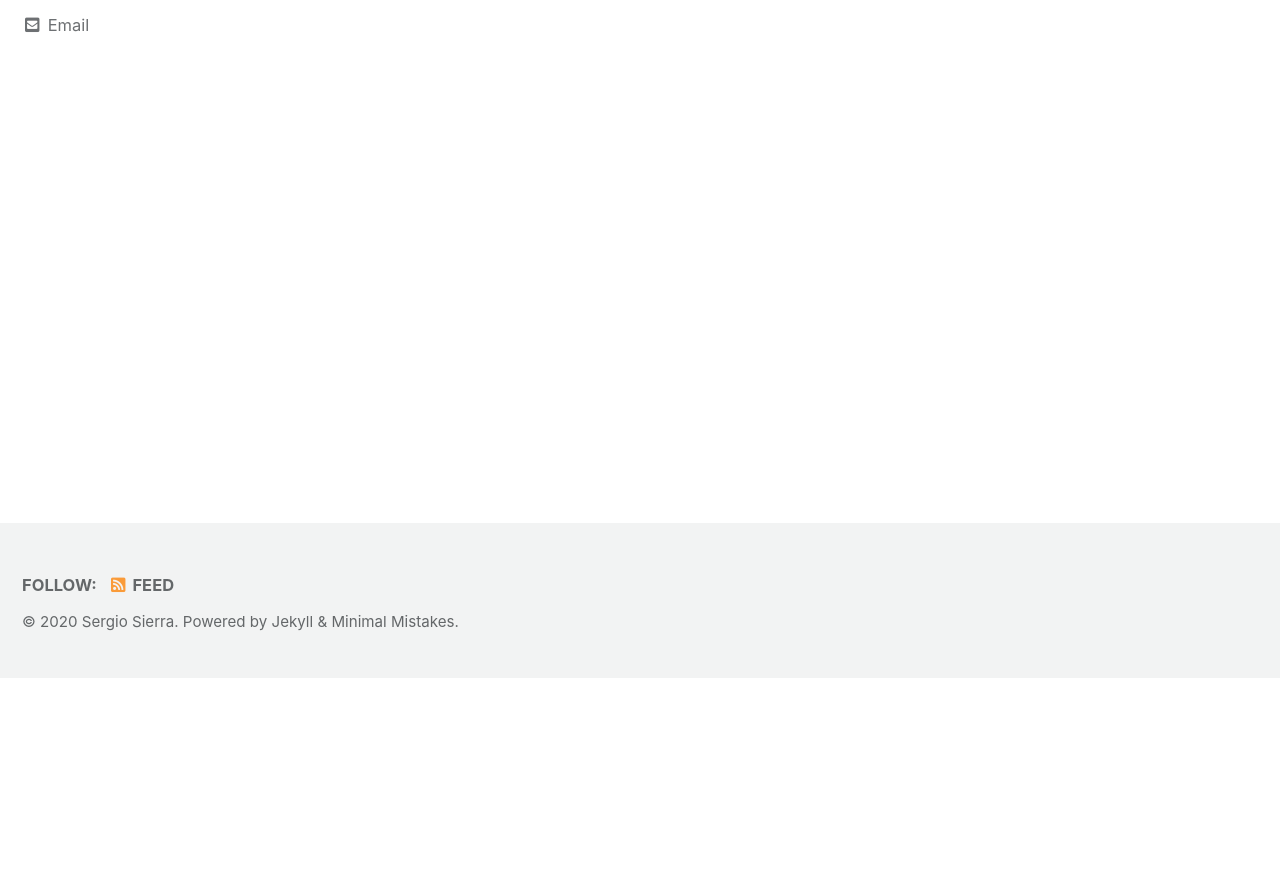
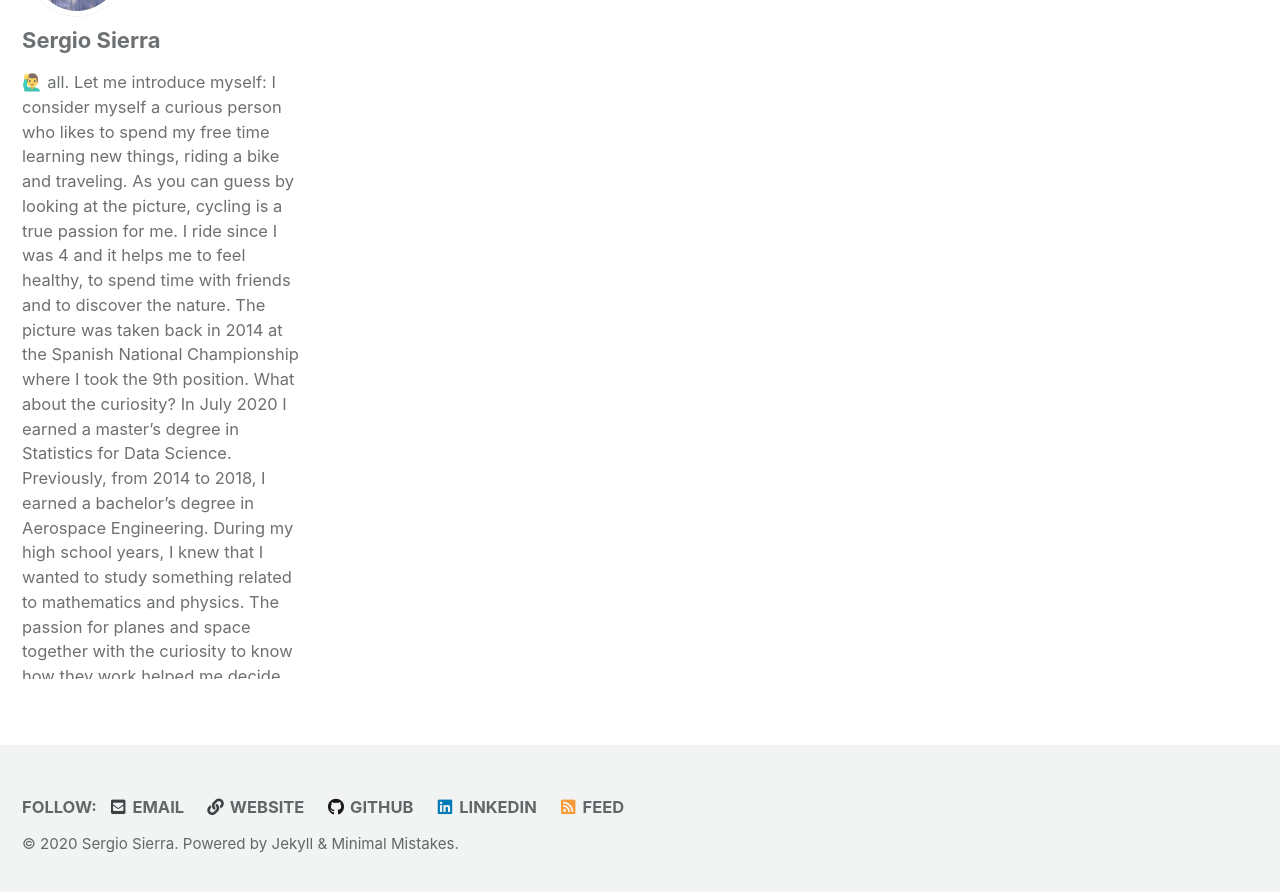
Before and after one commit to sesiga/sesiga.github.io, a Jekyll site: the page built from index.html, in a window 1280 px wide and 900 px high, scrolled down 222 px. Shown: the top 892 px of the window. Built offline with Jekyll 4.4.1, drawn with Linux system fonts in a browser that asks for light colours; cached includes are drawn as plain includes; the list of posts is cut into pages by our own code; before the commit the page ends 900 px from its top, so only the background shows below that; some of the changed text lies outside the part shown.

Commit message:
update _config.yaml
add personal information

```diff
--- a/_config.yml
+++ b/_config.yml
@@ -97,17 +97,23 @@ analytics:
 # Site Author
 author:
   name             : "Sergio Sierra"
-  avatar           : # path of avatar image, e.g. "/assets/images/bio-photo.jpg"
-  bio              : "I am an **amazing** person."
+  avatar           : /assets/images/portrait.jpg
+  bio              : "🙋‍♂ all. Let me introduce myself:
+                      I consider myself a curious person who likes to spend my free time learning new things, riding a bike and traveling.
+                      As you can guess by looking at the picture, cycling is a true passion for me. I ride since I was 4 and it helps me to feel healthy,
+                      to spend time with friends and to discover the nature.
+                      The picture was taken back in 2014 at the Spanish National Championship where I took the 9th position.
+                      What about the curiosity?
+                      In July 2020 I earned a master’s degree in Statistics for Data Science. Previously, from 2014 to 2018, I earned a bachelor’s degree in Aerospace Engineering. During my high school years, I knew that I wanted to study something related to mathematics and physics. The passion for planes and space together with the curiosity to know how they work helped me decide. During that time, I asked a math professor to give me programming classes. I really enjoyed them, and I looked for other fields related with math and programming. Data science combines them all and I decided to move to that field. I started learning statistics and machine learning with python and R on my own. Soon after, I got hired at a consulting firm. After almost a year, I started the master’s degree."
   location         : "Madrid, Spain"
   email            : "s.sierra.garrido@gmail.com"
   links:
     - label: "Email"
       icon: "fas fa-fw fa-envelope-square"
-      # url: "mailto:your.name@email.com"
+      url: "mailto:s.sierra.garrido@gmail.com"
     - label: "Website"
       icon: "fas fa-fw fa-link"
-      # url: "https://your-website.com"
+      url: "https://sesiga.github.io"
     - label: "Twitter"
       icon: "fab fa-fw fa-twitter-square"
       # url: "https://twitter.com/"
@@ -116,14 +122,29 @@ author:
       # url: "https://facebook.com/"
     - label: "GitHub"
       icon: "fab fa-fw fa-github"
-      # url: "https://github.com/"
+      url: "https://github.com/sesiga"
     - label: "Instagram"
       icon: "fab fa-fw fa-instagram"
       # url: "https://instagram.com/"
+    - label: "LinkedIn"
+      icon: "fab fa-fw fa-linkedin"
+      url: "https://www.linkedin.com/in/sergio-sierra-garrido/"
 
 # Site Footer
 footer:
   links:
+    - label: "Email"
+      icon: "fas fa-fw fa-envelope-square"
+      url: "mailto:s.sierra.garrido@gmail.com"
+    - label: "Website"
+      icon: "fas fa-fw fa-link"
+      url: "https://sesiga.github.io"
+    - label: "GitHub"
+      icon: "fab fa-fw fa-github"
+      url: "https://github.com/sesiga"
+    - label: "LinkedIn"
+      icon: "fab fa-fw fa-linkedin"
+      url: "https://www.linkedin.com/in/sergio-sierra-garrido/"
     - label: "Twitter"
       icon: "fab fa-fw fa-twitter-square"
       # url:
```
